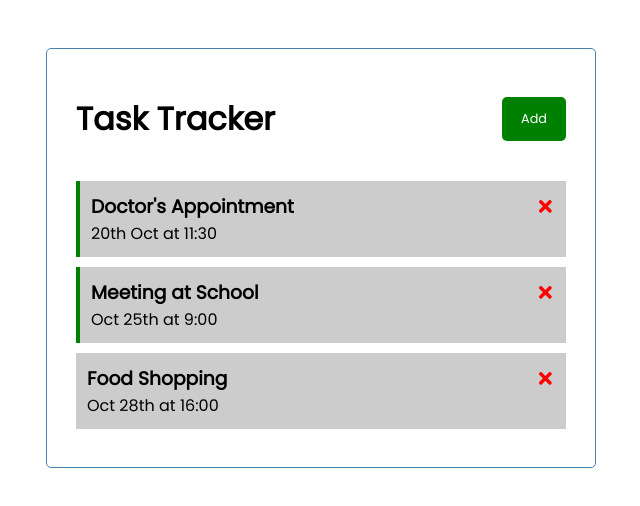
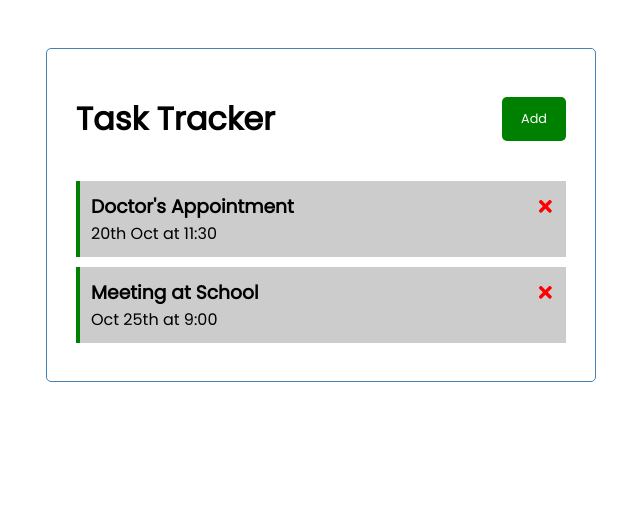
Before and after one commit to Usman-Ubaid/Task-Tracker, a React (Create React App) app: page / in a window 1280 px wide. Shown: the top 506 px of the page, without its empty margins (319-959 px from the left). Built offline with nearby package versions, Linux system fonts and the light colour scheme; data requests are answered from the project's data file.

Commit message:
Installed NPM Server and added Fetch tasks from server functionality

```diff
--- /dev/null
+++ b/db.json
@@ -0,0 +1,16 @@
+{
+  "tasks": [
+    {
+      "id": 1,
+      "text": "Doctor's Appointment",
+      "day": "20th Oct at 11:30",
+      "reminder": true
+    },
+    {
+      "id": 2,
+      "text": "Meeting at School",
+      "day": "Oct 25th at 9:00",
+      "reminder": true
+    }
+  ]
+}
--- a/package.json
+++ b/package.json
@@ -6,17 +6,20 @@
     "@testing-library/jest-dom": "^5.16.5",
     "@testing-library/react": "^13.4.0",
     "@testing-library/user-event": "^13.5.0",
+    "json-server": "^0.17.0",
     "react": "^18.2.0",
     "react-dom": "^18.2.0",
     "react-icons": "^4.6.0",
     "react-scripts": "5.0.1",
+    "server": "^1.0.37",
     "web-vitals": "^2.1.4"
   },
   "scripts": {
     "start": "react-scripts start",
     "build": "react-scripts build",
     "test": "react-scripts test",
-    "eject": "react-scripts eject"
+    "eject": "react-scripts eject",
+    "server": "json-server --watch db.json --port 5000"
   },
   "eslintConfig": {
     "extends": [
--- a/src/App.js
+++ b/src/App.js
@@ -1,34 +1,32 @@
 import './App.css';
-import { useState } from 'react';
+import { useEffect, useState } from 'react';
 import Header from './components/Header';
 import Tasks from './components/Tasks';
 import AddForm from './components/AddForm';
 
 function App() {
   const [showAddTask, setShowAddTask] = useState(false)
-  const [tasks, setTasks] = useState([
-    {
-        id: 1,
-        text: 'Doctor\'s Appointment',
-        day: '20th Oct at 11:30',
-        reminder: true
-    },
-    {
-        id: 2,
-        text: 'Meeting at School',
-        day: 'Oct 25th at 9:00',
-        reminder: true
-    },
-    {
-        id: 3,
-        text: 'Food Shopping',
-        day: 'Oct 28th at 16:00',
-        reminder: false
+  const [tasks, setTasks] = useState([]);
+
+  useEffect(() => {
+    const getTasks = async () => {
+      const tasksFromServer = await fetchTasks();
+      setTasks(tasksFromServer)
     }
-])
+
+    getTasks();
+  }, []);
+
+  // Fetch Tasks
+  const fetchTasks = async () => {
+    const res = await fetch('http://localhost:5000/tasks');
+    const data = await res.json();
+
+    return data;
+  };
 
   // Delete task
-  const deleteTask = (id) => {
+  const deleteTask = async (id) => {
     setTasks(tasks.filter((task) => task.id !== id))
   }
 
```
Also changed, not shown: 1 other file (tests, documents, lock files or other folders).
